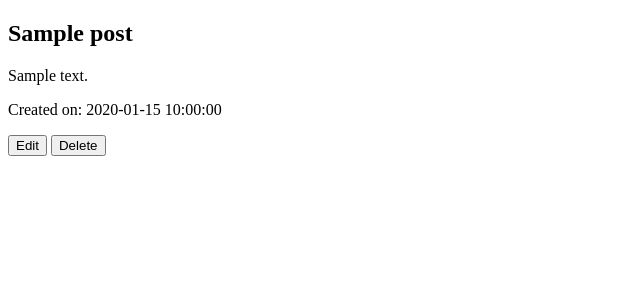
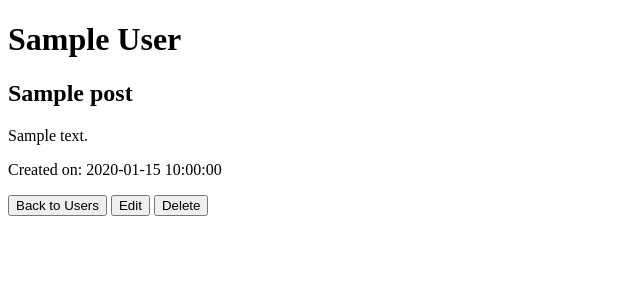
Before and after one commit to KyamranR/SQLAlchemy-blogly-exercise, a Flask app: page /posts/1 in a window 1280 px wide. Shown: the top 300 px of the page, without its empty margins (0-640 px from the left). Run offline with Flask 3, Linux system fonts and the light colour scheme; tables that the repository leaves empty hold one stand-in row (values such as "Sample post").

Commit message:
fixed the issue it wasnt showing posts list on user page

```diff
--- a/app.py
+++ b/app.py
@@ -41,7 +41,8 @@ def add_user():
 @app.route('/users/<int:user_id>')
 def show_user(user_id):
     user = User.query.get_or_404(user_id)
-    return render_template('show_user.html', user=user)
+    posts = user.posts
+    return render_template('show_user.html', user=user, posts=posts)
 
 @app.route('/users/<int:user_id>/edit', methods=['GET', 'POST'])
 def edit_user(user_id):
@@ -72,14 +73,15 @@ def add_post(user_id):
         post = Post(title=title, content=content, created_at=datetime.utcnow(), user_id=user_id)
         db.session.add(post)
         db.session.commit()
-        return redirect(url_for('show_user', user_id=user_id))
+        return redirect(url_for('show_post', post_id=post.id))
     return render_template('new_post.html', user=user)
 
 
 @app.route('/posts/<int:post_id>')
 def show_post(post_id):
     post = Post.query.get_or_404(post_id)
-    return render_template('show_post.html', post=post)
+    user = post.user
+    return render_template('show_post.html', post=post, user=user)
 
 @app.route('/posts/<int:post_id>/edit', methods=['GET', 'POST'])
 def edit_post(post_id):
--- a/models.py
+++ b/models.py
@@ -19,6 +19,7 @@ class User(db.Model):
     first_name = db.Column(db.String(50), nullable=False)
     last_name = db.Column(db.String(50), nullable=False)
     image_url = db.Column(db.String(255), default='/static/person.jpg')
+    posts = db.relationship('Post', backref='users')
 
     def __init__(self, first_name, last_name, image_url=None):
         self.first_name = first_name
@@ -28,7 +29,7 @@ class User(db.Model):
 
 class Post(db.Model):
     """Post model"""
-
+    __tablename__ = 'posts'
     id = db.Column(db.Integer, primary_key=True, autoincrement=True)
     title = db.Column(db.Text, nullable=False)
     content = db.Column(db.Text, nullable=False)
--- a/templates/edit_post.html
+++ b/templates/edit_post.html
@@ -18,7 +18,7 @@ content %}
 {{post.content}}</textarea
   ><br />
 
-  <button type="submit">Submit</button>
+  <button type="submit">Update</button>
 </form>
 
 {% endblock %}
--- a/templates/show_post.html
+++ b/templates/show_post.html
@@ -1,12 +1,16 @@
 {% extends 'base.html' %} {% block title %}Post Details{% endblock %} {% block
 content %}
 
+<h1>{{user.first_name}} {{user.last_name}}</h1>
 <h2>{{post.title }}</h2>
 
 <p>{{ post.content }}</p>
 
 <p>Created on: {{ post.created_at }}</p>
 
+<a href="{{ url_for('show_user', user_id=user.id) }}"
+  ><button>Back to Users</button></a
+>
 <a href="{{url_for('edit_post', post_id=post.id)}}"><button>Edit</button></a>
 <form
   action="{{url_for('delete_post', post_id=post.id )}}"
--- a/templates/show_user.html
+++ b/templates/show_user.html
@@ -23,11 +23,13 @@ user.last_name }}{% endblock %} {% block content %}
 <h2>Posts</h2>
 
 <ul>
-  {% for post in user.posts %}
+  {% for post in posts %}
   <li>
     <a href="{{url_for('show_post', post_id=post.id)}}">{{ post.title }}</a>
   </li>
   {% endfor %}
 </ul>
-<a href="{{url_for('show_post')}}"><button>Add Post</button></a>
+<a href="{{url_for('add_post', user_id=user.id )}}"
+  ><button>Add Post</button></a
+>
 {% endblock %}
```
